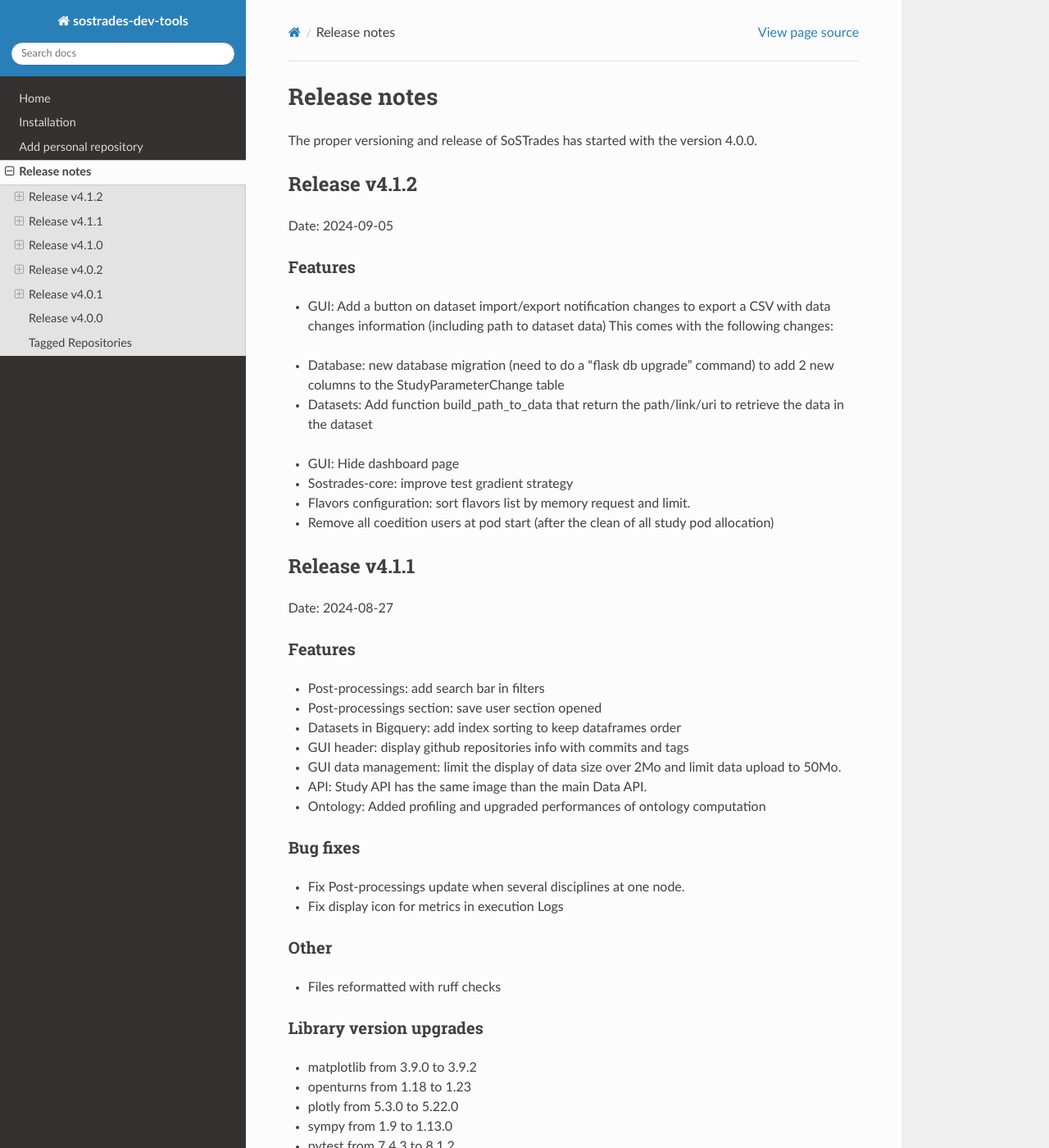
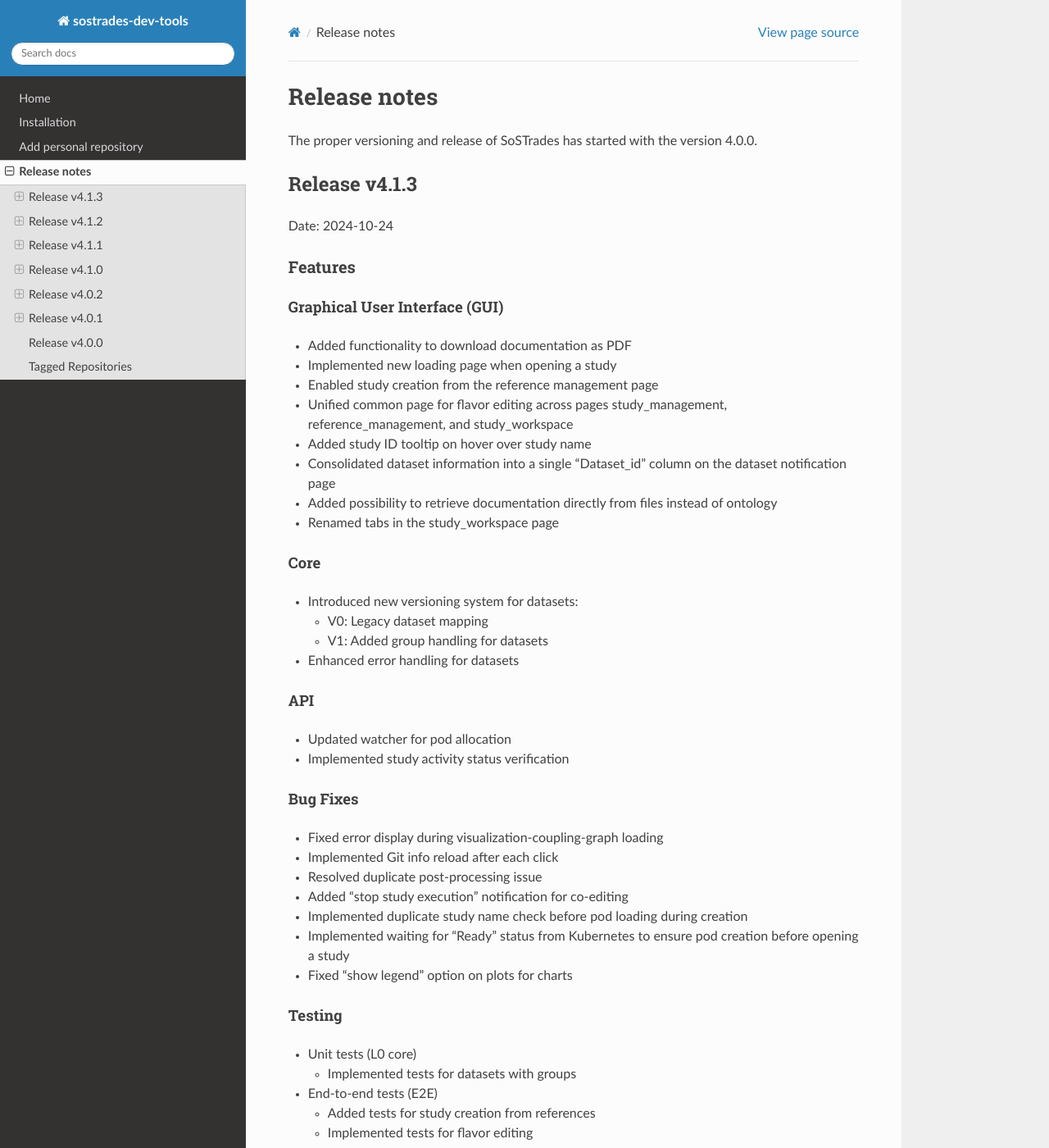
Before and after one commit to os-climate/sostrades-dev-tools, a Sphinx documentation site: the page built from docs/source/release-notes.md, in a window 1280 px wide and 1400 px high. Shown: the whole window at 82% size. Built offline with Sphinx 7.4.7 and the Read the Docs theme 3.1.0, drawn with Linux system fonts in a browser that asks for light colours.

Commit message:
Add release note for v4.1.3

```diff
--- a/docs/source/release-notes.md
+++ b/docs/source/release-notes.md
@@ -1,6 +1,48 @@
 # Release notes
 
 The proper versioning and release of SoSTrades has started with the version 4.0.0.
+
+## Release v4.1.3
+Date: 2024-10-24
+
+### Features
+
+#### Graphical User Interface (GUI)
+- Added functionality to download documentation as PDF
+- Implemented new loading page when opening a study
+- Enabled study creation from the reference management page
+- Unified common page for flavor editing across pages study_management, reference_management, and study_workspace
+- Added study ID tooltip on hover over study name
+- Consolidated dataset information into a single "Dataset_id" column on the dataset notification page
+- Added possibility to retrieve documentation directly from files instead of ontology
+- Renamed tabs in the study_workspace page
+
+#### Core
+- Introduced new versioning system for datasets:
+  - V0: Legacy dataset mapping
+  - V1: Added group handling for datasets
+- Enhanced error handling for datasets
+
+#### API
+- Updated watcher for pod allocation
+- Implemented study activity status verification
+
+#### Bug Fixes
+- Fixed error display during visualization-coupling-graph loading
+- Implemented Git info reload after each click
+- Resolved duplicate post-processing issue
+- Added "stop study execution" notification for co-editing
+- Implemented duplicate study name check before pod loading during creation
+- Implemented waiting for "Ready" status from Kubernetes to ensure pod creation before opening a study
+- Fixed "show legend" option on plots for charts
+
+#### Testing
+- Unit tests (L0 core)
+  - Implemented tests for datasets with groups
+
+- End-to-end tests (E2E)
+  - Added tests for study creation from references
+  - Implemented tests for flavor editing
 
 ## Release v4.1.2
 Date: 2024-09-05
```
